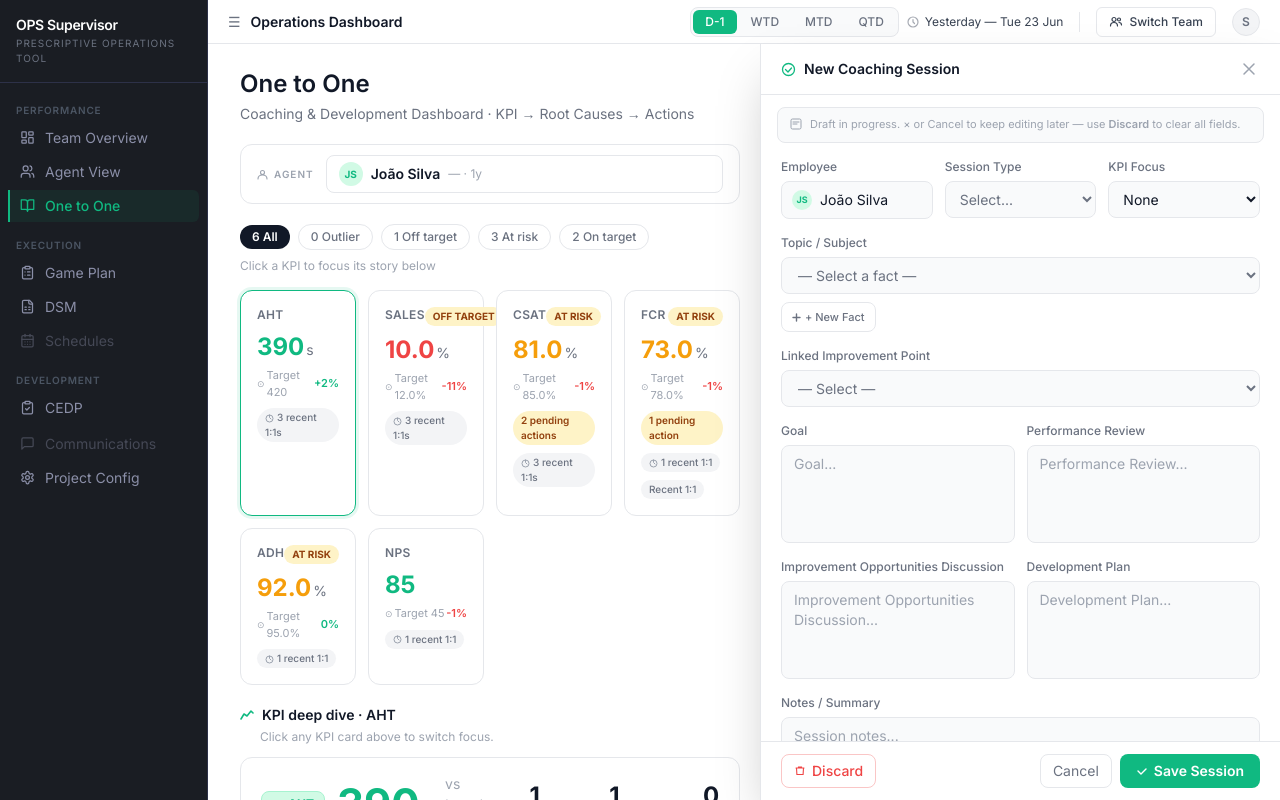
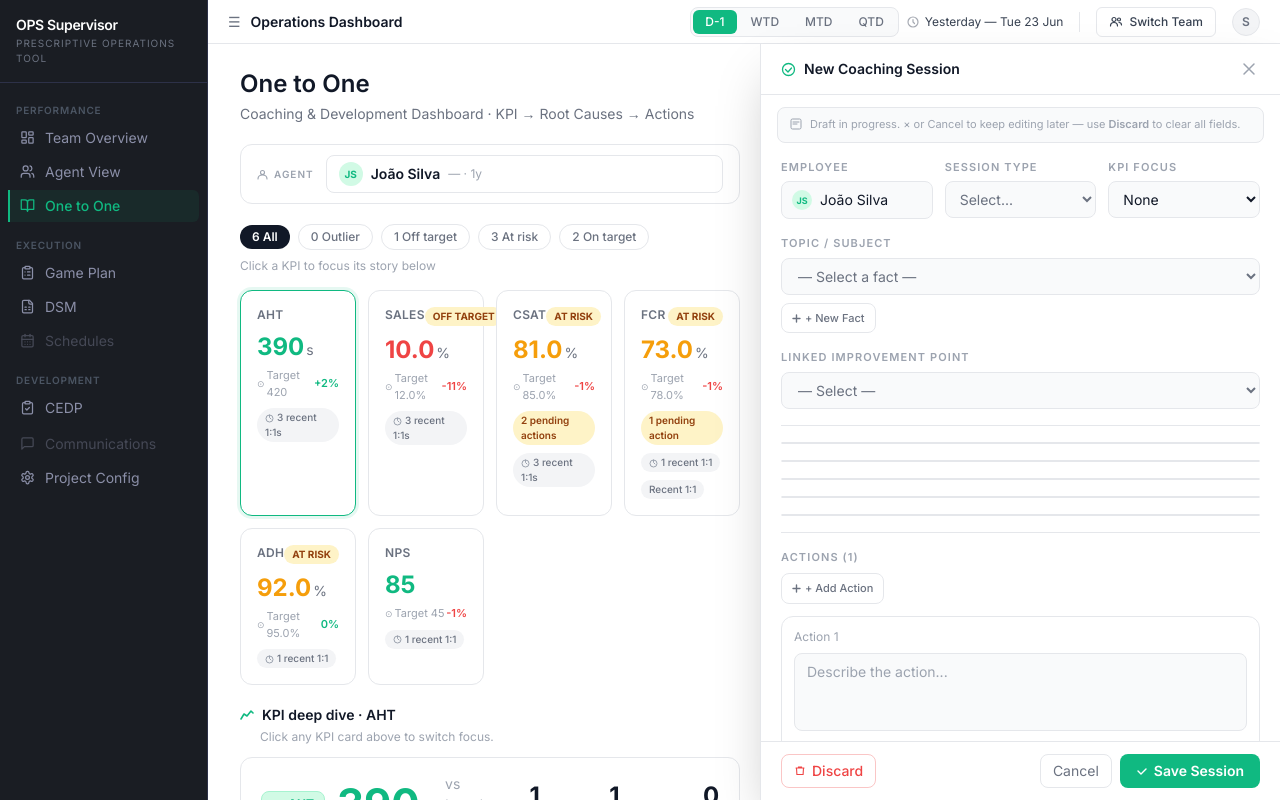
Before and after one commit to andresromero-blip/ops-supervisor-prototypes, a Next.js app: page /projects/20260620-one-to-one in a window 1280 px wide. Both pictures are taken after a click on the button "+ New Session". Shown: the top 800 px of the page. Built offline with nearby package versions, Linux system fonts and the light colour scheme.

Commit message:
Update page.tsx

```diff
--- a/app/projects/20260620-one-to-one/page.tsx
+++ b/app/projects/20260620-one-to-one/page.tsx
@@ -207,6 +207,44 @@ function DeepDiveChart({ kpi, lineColor = "#10B981" }: { kpi: KpiCard; lineColor
         <text key={i} x={toX(i)} y={H - 6} textAnchor="middle" fontSize="10" fill="#9CA3AF" fontFamily="Inter,system-ui,sans-serif">{d}</text>
       ))}
     </svg>
+  );
+}
+
+
+// ── Accordion content field ────────────────────────────────────────────────
+function ContentField({ label }: { label: string; key?: number | string }) {
+  const [open, setOpen] = React.useState(false);
+  const placeholders: Record<string, string> = {
+    "Goal": "What outcome are we working toward?",
+    "Performance Review": "How is the agent performing against expectations?",
+    "Improvement Opportunities Discussion": "What specific areas need development?",
+    "Development Plan": "What steps and resources will support growth?",
+    "Notes / Summary": "Session notes and key takeaways...",
+  };
+  return (
+    <div className="border border-border rounded-lg overflow-hidden">
+      <button
+        onClick={() => setOpen(v => !v)}
+        className="w-full flex items-center justify-between px-3 py-2.5 bg-white hover:bg-surface-muted transition-colors text-left"
+      >
+        <span className="text-xs font-medium text-text-secondary">{label}</span>
+        <svg
+          width="12" height="12" viewBox="0 0 12 12" fill="none"
+          className={"transition-transform duration-150 " + (open ? "rotate-180" : "")}
+        >
+          <path d="M2 4l4 4 4-4" stroke="#9CA3AF" strokeWidth="1.3" strokeLinecap="round"/>
+        </svg>
+      </button>
+      {open && (
+        <div className="px-3 pb-3 bg-white border-t border-border">
+          <textarea
+            rows={4}
+            className="w-full mt-2 text-sm border border-border rounded-lg px-3 py-2 bg-surface-muted placeholder:text-text-tertiary outline-none resize-none focus:border-brand"
+            placeholder={placeholders[label] ?? label + "..."}
+          />
+        </div>
+      )}
+    </div>
   );
 }
 
@@ -588,17 +626,18 @@ export default function OneToOnePage() {
                 {/* Body */}
                 <div className="flex-1 overflow-y-auto px-5 py-4 flex flex-col gap-4">
 
-                  {/* Row: Employee (no arrows) | Session Type | KPI Focus */}
+                  {/* ════ ZONA 1 — CONTEXTO ════════════════════════════ */}
+                {/* Row: Employee | Session Type | KPI Focus */}
                 <div className="grid grid-cols-3 gap-3">
                   <div>
-                      <label className="text-xs font-medium text-text-secondary block mb-1.5">Employee</label>
+                    <label className="text-[11px] font-semibold uppercase tracking-widest text-text-tertiary block mb-1.5">Employee</label>
                     <div className="flex items-center gap-2 px-2.5 py-2 border border-border rounded-lg bg-surface-muted cursor-default">
                       <div className="w-5 h-5 rounded-full bg-brand-light flex items-center justify-center text-brand text-[9px] font-bold flex-shrink-0">{agent.initials}</div>
                       <span className="text-sm text-text-primary truncate">{agent.name}</span>
                     </div>
                   </div>
                   <div>
-                      <label className="text-xs font-medium text-text-secondary block mb-1.5">Session Type</label>
+                    <label className="text-[11px] font-semibold uppercase tracking-widest text-text-tertiary block mb-1.5">Session Type</label>
                     <select className="w-full text-sm border border-border rounded-lg px-2.5 py-2 bg-surface-muted text-text-secondary focus:outline-none focus:border-brand">
                       <option value="">Select...</option>
                       <option>Coaching</option>
@@ -608,7 +647,7 @@ export default function OneToOnePage() {
                     </select>
                   </div>
                   <div>
-                      <label className="text-xs font-medium text-text-secondary block mb-1.5">KPI Focus</label>
+                    <label className="text-[11px] font-semibold uppercase tracking-widest text-text-tertiary block mb-1.5">KPI Focus</label>
                     <select className="w-full text-sm border border-border rounded-lg px-2.5 py-2 bg-surface-muted text-text-primary focus:outline-none focus:border-brand">
                       <option>None</option>
                       {agent.kpis.map(k => <option key={k.key}>{k.label}</option>)}
@@ -618,7 +657,7 @@ export default function OneToOnePage() {
 
                 {/* Topic / Subject */}
                 <div>
-                    <label className="text-xs font-medium text-text-secondary block mb-1.5">Topic / Subject</label>
+                  <label className="text-[11px] font-semibold uppercase tracking-widest text-text-tertiary block mb-1.5">Topic / Subject</label>
                   <select className="w-full text-sm border border-border rounded-lg px-3 py-2 bg-surface-muted text-text-secondary focus:outline-none focus:border-brand mb-2">
                     <option>— Select a fact —</option>
                     {activeKpi.facts.map((f, i) => <option key={i}>{f.date} · {f.severity} — {f.text.slice(0,45)}</option>)}
@@ -629,9 +668,9 @@ export default function OneToOnePage() {
                   </button>
                 </div>
 
-                  {/* Linked Improvement Point — connects to Agent View Personal Insights */}
+                {/* Linked Improvement Point */}
                 <div>
-                    <label className="text-xs font-medium text-text-secondary block mb-1.5">Linked Improvement Point</label>
+                  <label className="text-[11px] font-semibold uppercase tracking-widest text-text-tertiary block mb-1.5">Linked Improvement Point</label>
                   <select className="w-full text-sm border border-border rounded-lg px-3 py-2 bg-surface-muted text-text-secondary focus:outline-none focus:border-brand">
                     <option>— Select —</option>
                     <option>Improve closing technique — only 35% pitch rate</option>
@@ -639,127 +678,93 @@ export default function OneToOnePage() {
                   </select>
                 </div>
 
-                  {/* Goal + Performance Review — perfectly equal 2-col grid */}
-                  <div className="grid grid-cols-2 gap-3">
-                    <div className="flex flex-col">
-                      <label className="text-xs font-medium text-text-secondary block mb-1.5">Goal</label>
-                      <textarea className="flex-1 text-sm border border-border rounded-lg px-3 py-2 bg-surface-muted placeholder:text-text-tertiary outline-none resize-none focus:border-brand" rows={4} placeholder="Goal..."/>
-                    </div>
-                    <div className="flex flex-col">
-                      <label className="text-xs font-medium text-text-secondary block mb-1.5">Performance Review</label>
-                      <textarea className="flex-1 text-sm border border-border rounded-lg px-3 py-2 bg-surface-muted placeholder:text-text-tertiary outline-none resize-none focus:border-brand" rows={4} placeholder="Performance Review..."/>
-                    </div>
-                  </div>
+                {/* ── Divider ─────────────────────────────────────────── */}
+                <div className="border-t border-border" />
 
-                  {/* Improvement Opportunities + Development Plan — equal 2-col */}
-                  <div className="grid grid-cols-2 gap-3">
-                    <div className="flex flex-col">
-                      <label className="text-xs font-medium text-text-secondary block mb-1.5">Improvement Opportunities Discussion</label>
-                      <textarea className="flex-1 text-sm border border-border rounded-lg px-3 py-2 bg-surface-muted placeholder:text-text-tertiary outline-none resize-none focus:border-brand" rows={4} placeholder="Improvement Opportunities Discussion..."/>
-                    </div>
-                    <div className="flex flex-col">
-                      <label className="text-xs font-medium text-text-secondary block mb-1.5">Development Plan</label>
-                      <textarea className="flex-1 text-sm border border-border rounded-lg px-3 py-2 bg-surface-muted placeholder:text-text-tertiary outline-none resize-none focus:border-brand" rows={4} placeholder="Development Plan..."/>
-                    </div>
-                  </div>
+                {/* ════ ZONA 2 — CONTENIDO ════════════════════════════ */}
+                {/* Accordion: each content field collapses independently */}
+                {["Goal", "Performance Review", "Improvement Opportunities Discussion", "Development Plan", "Notes / Summary"].map((fieldName, fi) => (
+                  <ContentField label={fieldName} key={fi} />
+                ))}
 
-                  {/* Notes / Summary */}
+                {/* ── Divider ─────────────────────────────────────────── */}
+                <div className="border-t border-border" />
+
+                {/* ════ ZONA 3 — COMPROMISOS ══════════════════════════ */}
                 <div>
-                    <label className="text-xs font-medium text-text-secondary block mb-1.5">Notes / Summary</label>
-                    <textarea rows={3} className="w-full text-sm border border-border rounded-lg px-3 py-2 bg-surface-muted placeholder:text-text-tertiary outline-none resize-none focus:border-brand" placeholder="Session notes..."/>
-                  </div>
-
-                  {/* Actions — always one visible by default, + Add Action to add more */}
-                  <div>
-                    <div className="mb-3">
-                      <label className="text-xs font-medium text-text-secondary block mb-2">Actions ({sessionActions.length === 0 ? 1 : sessionActions.length})</label>
+                  <label className="text-[11px] font-semibold uppercase tracking-widest text-text-tertiary block mb-2">
+                    Actions ({sessionActions.length === 0 ? 1 : sessionActions.length})
+                  </label>
                   <button
                     onClick={() => setSessionActions(prev => [...prev, {type:"Human Coaching", text:"", dueDate:""}])}
-                        className="flex items-center gap-1 text-[11px] font-medium px-2.5 py-1.5 rounded-lg border border-border bg-white text-text-secondary hover:border-brand hover:text-brand transition-colors"
+                    className="flex items-center gap-1 text-[11px] font-medium px-2.5 py-1.5 rounded-lg border border-border bg-white text-text-secondary hover:border-brand hover:text-brand transition-colors mb-3"
                   >
                     <svg width="9" height="9" viewBox="0 0 9 9" fill="none"><path d="M4.5 1v7M1 4.5h7" stroke="currentColor" strokeWidth="1.4" strokeLinecap="round"/></svg>
                     + Add Action
                   </button>
-                    </div>
 
-                    {/* Default empty state */}
+                  {/* Default empty action */}
                   {sessionActions.length === 0 && (
                     <div className="border border-border rounded-xl p-3 bg-white">
-                        <div className="flex items-center justify-between mb-2">
-                          <span className="text-xs text-text-tertiary">Action 1</span>
-                        </div>
+                      <span className="text-xs text-text-tertiary block mb-2">Action 1</span>
                       <textarea rows={3} className="w-full text-sm border border-border rounded-lg px-3 py-2 bg-surface-muted placeholder:text-text-tertiary outline-none resize-none focus:border-brand mb-3" placeholder="Describe the action..."/>
                       <div className="grid grid-cols-2 gap-2 mb-2">
                         <div>
-                            <label className="text-[11px] text-text-secondary font-medium block mb-1">Category</label>
+                          <label className="text-[11px] text-text-tertiary font-medium block mb-1">Category</label>
                           <select className="w-full text-xs border border-border rounded-lg px-2.5 py-2 bg-surface-muted focus:outline-none focus:border-brand">
-                              <option>Human Coaching</option>
-                              <option>Training</option>
-                              <option>AI Coaching</option>
+                            <option>Human Coaching</option><option>Training</option><option>AI Coaching</option>
                           </select>
                         </div>
                         <div>
-                            <label className="text-[11px] text-text-secondary font-medium block mb-1">Due Date</label>
+                          <label className="text-[11px] text-text-tertiary font-medium block mb-1">Due Date</label>
                           <input type="date" className="w-full text-xs border border-border rounded-lg px-2.5 py-2 bg-surface-muted focus:outline-none focus:border-brand"/>
                         </div>
                       </div>
                       <div>
-                          <label className="text-[11px] text-text-secondary font-medium block mb-1">Coaching Tool</label>
+                        <label className="text-[11px] text-text-tertiary font-medium block mb-1">Coaching Tool</label>
                         <select className="w-full text-xs border border-border rounded-lg px-2.5 py-2 bg-surface-muted focus:outline-none focus:border-brand text-text-tertiary">
                           <option value="">Select tool...</option>
-                            <option>GROW Model</option>
-                            <option>Customer Experience Coaching</option>
-                            <option>Feedback Conversation</option>
-                            <option>Side-by-Side Observation</option>
+                          <option>GROW Model</option><option>Customer Experience Coaching</option>
+                          <option>Feedback Conversation</option><option>Side-by-Side Observation</option>
                         </select>
                       </div>
                     </div>
                   )}
 
-                    {/* Additional actions added by user */}
                   {sessionActions.map((a, i) => (
                     <div key={i} className="border border-border rounded-xl p-3 bg-white mb-3 last:mb-0">
                       <div className="flex items-center justify-between mb-2">
                         <span className="text-xs text-text-tertiary">Action {i + 1}</span>
-                          {hasActions && (
                         <button onClick={() => setSessionActions(prev => prev.filter((_, j) => j !== i))} className="text-danger hover:opacity-70 transition-opacity">
                           <svg width="13" height="13" viewBox="0 0 13 13" fill="none"><path d="M2 3.5h9M5 3.5V2.5a.5.5 0 01.5-.5h2a.5.5 0 01.5.5v1M10 3.5l-.5 7H3.5L3 3.5" stroke="#EF4444" strokeWidth="1.1" strokeLinecap="round"/></svg>
                         </button>
-                          )}
                       </div>
-                        <textarea rows={3}
-                          value={hasActions ? a.text : ""}
+                      <textarea rows={3} value={hasActions ? a.text : ""}
                         onChange={hasActions ? e => setSessionActions(prev => prev.map((x,j) => j===i?{...x,text:e.target.value}:x)) : undefined}
                         className="w-full text-sm border border-border rounded-lg px-3 py-2 bg-surface-muted placeholder:text-text-tertiary outline-none resize-none focus:border-brand mb-3"
                         placeholder="Describe the action..."/>
                       <div className="grid grid-cols-2 gap-2 mb-2">
                         <div>
-                            <label className="text-[11px] text-text-secondary font-medium block mb-1">Category</label>
-                            <select
-                              value={hasActions ? a.type : "Human Coaching"}
+                          <label className="text-[11px] text-text-tertiary font-medium block mb-1">Category</label>
+                          <select value={hasActions ? a.type : "Human Coaching"}
                             onChange={hasActions ? e => setSessionActions(prev => prev.map((x,j) => j===i?{...x,type:e.target.value}:x)) : undefined}
                             className="w-full text-xs border border-border rounded-lg px-2.5 py-2 bg-surface-muted focus:outline-none focus:border-brand">
-                              <option>Human Coaching</option>
-                              <option>Training</option>
-                              <option>AI Coaching</option>
+                            <option>Human Coaching</option><option>Training</option><option>AI Coaching</option>
                           </select>
                         </div>
                         <div>
-                            <label className="text-[11px] text-text-secondary font-medium block mb-1">Due Date</label>
-                            <input type="date"
-                              value={hasActions ? a.dueDate : ""}
+                          <label className="text-[11px] text-text-tertiary font-medium block mb-1">Due Date</label>
+                          <input type="date" value={hasActions ? a.dueDate : ""}
                             onChange={hasActions ? e => setSessionActions(prev => prev.map((x,j) => j===i?{...x,dueDate:e.target.value}:x)) : undefined}
                             className="w-full text-xs border border-border rounded-lg px-2.5 py-2 bg-surface-muted focus:outline-none focus:border-brand"/>
                         </div>
                       </div>
-                        <div className="mb-2">
-                          <label className="text-[11px] text-text-secondary font-medium block mb-1">Coaching Tool</label>
+                      <div>
+                        <label className="text-[11px] text-text-tertiary font-medium block mb-1">Coaching Tool</label>
                         <select className="w-full text-xs border border-border rounded-lg px-2.5 py-2 bg-surface-muted focus:outline-none focus:border-brand text-text-tertiary">
                           <option value="">Select tool...</option>
-                            <option>GROW Model</option>
-                            <option>Customer Experience Coaching</option>
-                            <option>Feedback Conversation</option>
-                            <option>Side-by-Side Observation</option>
+                          <option>GROW Model</option><option>Customer Experience Coaching</option>
+                          <option>Feedback Conversation</option><option>Side-by-Side Observation</option>
                         </select>
                       </div>
                     </div>
```
Lines whose indentation alone changed are shown as unchanged.
